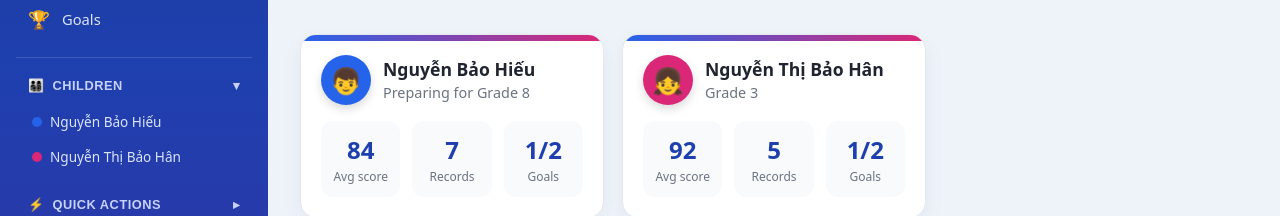
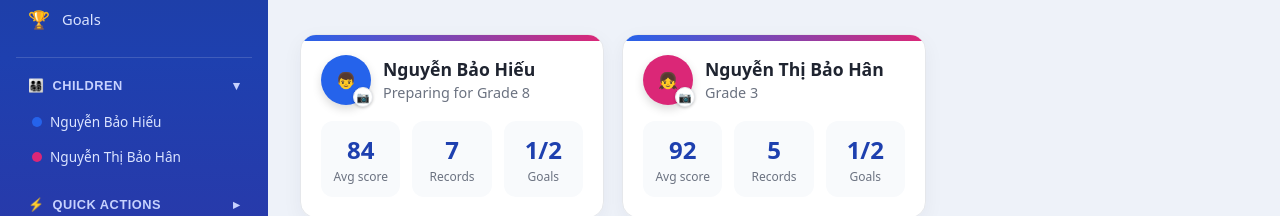
Before and after one commit to snguyend/Test2, a React (Vite) app in the folder Web/: page / in a window 1280 px wide. Shown: the part 302-518 px from the top of the page. Built offline with nearby package versions, Linux system fonts and the light colour scheme.

Commit message:
Make child avatars clickable to upload a photo from local files (persisted)

```diff
--- /dev/null
+++ b/Web/src/components/Avatar.tsx
@@ -0,0 +1,52 @@
+import { useRef } from 'react'
+import { useAppData } from '../store'
+import type { Student } from '../types'
+
+interface AvatarProps {
+  student: Student
+  size?: number
+  editable?: boolean
+}
+
+export default function Avatar({ student, size = 50, editable = false }: AvatarProps) {
+  const { photos, setStudentPhoto } = useAppData()
+  const inputRef = useRef<HTMLInputElement>(null)
+  const photo = photos[student.id]
+
+  const openPicker = (e: React.MouseEvent) => {
+    if (!editable) return
+    // Prevent parent links/cards from handling the click.
+    e.preventDefault()
+    e.stopPropagation()
+    inputRef.current?.click()
+  }
+
+  const handleFile = (e: React.ChangeEvent<HTMLInputElement>) => {
+    const file = e.target.files?.[0]
+    if (!file) return
+    const reader = new FileReader()
+    reader.onload = () => setStudentPhoto(student.id, reader.result as string)
+    reader.readAsDataURL(file)
+    e.target.value = '' // allow re-selecting the same file
+  }
+
+  return (
+    <span
+      className={editable ? 'avatar editable' : 'avatar'}
+      style={{
+        width: size,
+        height: size,
+        fontSize: size * 0.32,
+        background: photo ? '#fff' : student.color,
+      }}
+      onClick={openPicker}
+      title={editable ? 'Click to change photo' : undefined}
+    >
+      {photo ? <img src={photo} alt={student.name} /> : student.avatar}
+      {editable && <span className="avatar-edit">📷</span>}
+      {editable && (
+        <input ref={inputRef} type="file" accept="image/*" onChange={handleFile} hidden />
+      )}
+    </span>
+  )
+}
--- a/Web/src/index.css
+++ b/Web/src/index.css
@@ -339,6 +339,39 @@ body {
   color: #fff;
   flex-shrink: 0;
   box-shadow: 0 4px 10px rgba(0, 0, 0, 0.15);
+  position: relative;
+}
+
+.avatar img {
+  width: 100%;
+  height: 100%;
+  border-radius: 50%;
+  object-fit: cover;
+  display: block;
+}
+
+.avatar.editable {
+  cursor: pointer;
+}
+
+.avatar.editable:hover {
+  box-shadow: 0 0 0 3px rgba(37, 99, 235, 0.5);
+}
+
+.avatar-edit {
+  position: absolute;
+  right: -2px;
+  bottom: -2px;
+  width: 20px;
+  height: 20px;
+  border-radius: 50%;
+  background: #fff;
+  border: 1px solid var(--border);
+  display: flex;
+  align-items: center;
+  justify-content: center;
+  font-size: 0.65rem;
+  box-shadow: 0 1px 3px rgba(0, 0, 0, 0.2);
 }
 
 .student-head h2,
--- a/Web/src/pages/Dashboard.tsx
+++ b/Web/src/pages/Dashboard.tsx
@@ -1,5 +1,6 @@
 import { Link } from 'react-router-dom'
 import { useAppData } from '../store'
+import Avatar from '../components/Avatar'
 import { averageScore } from '../utils/scores'
 
 export default function Dashboard() {
@@ -26,9 +27,7 @@ export default function Dashboard() {
           return (
             <Link key={student.id} to={`/students/${student.id}`} className="card student-card">
               <div className="student-head">
-                <span className="avatar" style={{ background: student.color }}>
-                  {student.avatar}
-                </span>
+                <Avatar student={student} editable />
                 <div>
                   <h2>{student.name}</h2>
                   <span className="muted">{student.grade}</span>
--- a/Web/src/pages/GoalsRewards.tsx
+++ b/Web/src/pages/GoalsRewards.tsx
@@ -1,4 +1,5 @@
 import { useAppData } from '../store'
+import Avatar from '../components/Avatar'
 
 export default function GoalsRewards() {
   const { students, goals, rewards, toggleGoal } = useAppData()
@@ -14,9 +15,7 @@ export default function GoalsRewards() {
         return (
           <section key={student.id} className="card">
             <div className="student-head">
-              <span className="avatar" style={{ background: student.color }}>
-                {student.avatar}
-              </span>
+              <Avatar student={student} />
               <div>
                 <h2>{student.name}</h2>
                 <span className="muted">{student.grade}</span>
--- a/Web/src/pages/StudentDetails.tsx
+++ b/Web/src/pages/StudentDetails.tsx
@@ -1,5 +1,6 @@
 import { Link, useParams } from 'react-router-dom'
 import { useAppData } from '../store'
+import Avatar from '../components/Avatar'
 import BarChart from '../components/BarChart'
 import { averageScore, subjectAverages } from '../utils/scores'
 
@@ -17,9 +18,7 @@ export default function StudentDetails() {
           {students.map((student) => (
             <Link key={student.id} to={`/students/${student.id}`} className="card student-card">
               <div className="student-head">
-                <span className="avatar" style={{ background: student.color }}>
-                  {student.avatar}
-                </span>
+                <Avatar student={student} editable />
                 <div>
                   <h2>{student.name}</h2>
                   <span className="muted">{student.grade}</span>
@@ -52,9 +51,7 @@ export default function StudentDetails() {
   return (
     <div className="page">
       <div className="student-head big">
-        <span className="avatar" style={{ background: student.color }}>
-          {student.avatar}
-        </span>
+        <Avatar student={student} size={64} editable />
         <div>
           <h1>{student.name}</h1>
           <span className="muted">{student.grade}</span>
--- a/Web/src/store.tsx
+++ b/Web/src/store.tsx
@@ -2,14 +2,26 @@ import { createContext, useContext, useMemo, useState } from 'react'
 import type { ReactNode } from 'react'
 import type { Goal, Reward, ScoreEntry } from './types'
 import { initialGoals, initialRewards, initialScores, students } from './data/mockData'
+
+const PHOTO_KEY = 'eg-student-photos'
+
+function loadPhotos(): Record<string, string> {
+  try {
+    return JSON.parse(localStorage.getItem(PHOTO_KEY) ?? '{}')
+  } catch {
+    return {}
+  }
+}
 
 interface AppState {
   students: typeof students
   scores: ScoreEntry[]
   goals: Goal[]
   rewards: Reward[]
+  photos: Record<string, string>
   addScore: (score: Omit<ScoreEntry, 'id'>) => void
   toggleGoal: (goalId: string) => void
+  setStudentPhoto: (studentId: string, dataUrl: string) => void
 }
 
 const AppContext = createContext<AppState | undefined>(undefined)
@@ -18,6 +30,7 @@ export function AppProvider({ children }: { children: ReactNode }) {
   const [scores, setScores] = useState<ScoreEntry[]>(initialScores)
   const [goals, setGoals] = useState<Goal[]>(initialGoals)
   const [rewards, setRewards] = useState<Reward[]>(initialRewards)
+  const [photos, setPhotos] = useState<Record<string, string>>(loadPhotos)
 
   const value = useMemo<AppState>(
     () => ({
@@ -25,6 +38,7 @@ export function AppProvider({ children }: { children: ReactNode }) {
       scores,
       goals,
       rewards,
+      photos,
       addScore: (score) =>
         setScores((prev) => [
           ...prev,
@@ -41,8 +55,18 @@ export function AppProvider({ children }: { children: ReactNode }) {
           }
           return prev.map((g) => (g.id === goalId ? { ...g, done: !g.done } : g))
         }),
+      setStudentPhoto: (studentId, dataUrl) =>
+        setPhotos((prev) => {
+          const next = { ...prev, [studentId]: dataUrl }
+          try {
+            localStorage.setItem(PHOTO_KEY, JSON.stringify(next))
+          } catch {
+            // ignore storage errors (e.g. quota exceeded)
+          }
+          return next
+        }),
     }),
-    [scores, goals, rewards],
+    [scores, goals, rewards, photos],
   )
 
   return <AppContext.Provider value={value}>{children}</AppContext.Provider>
```
